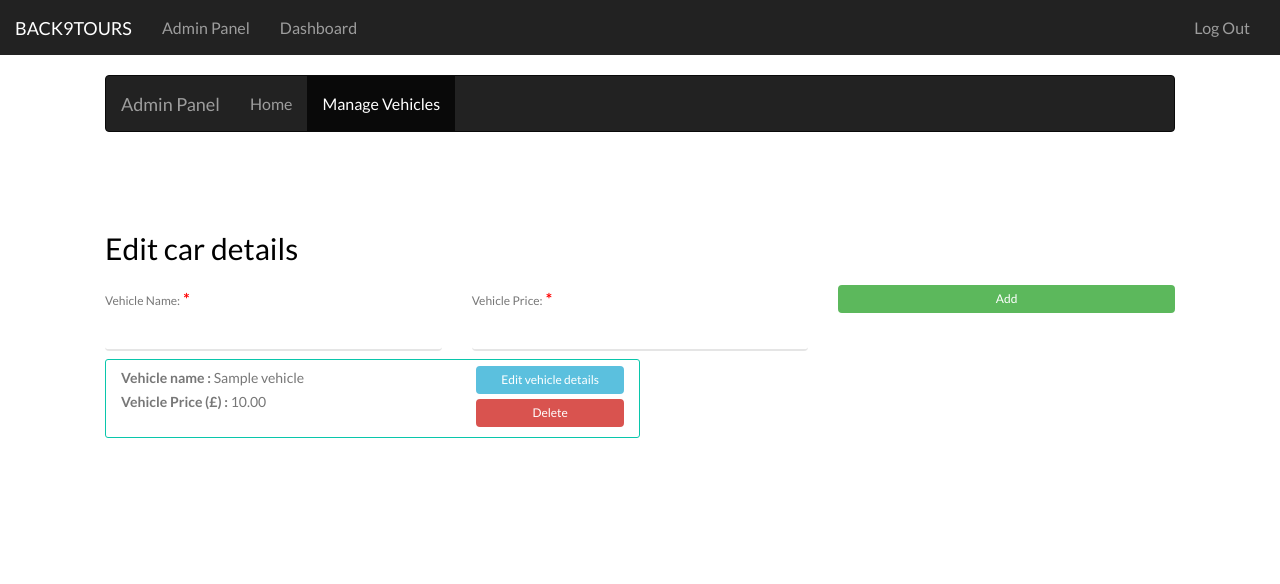
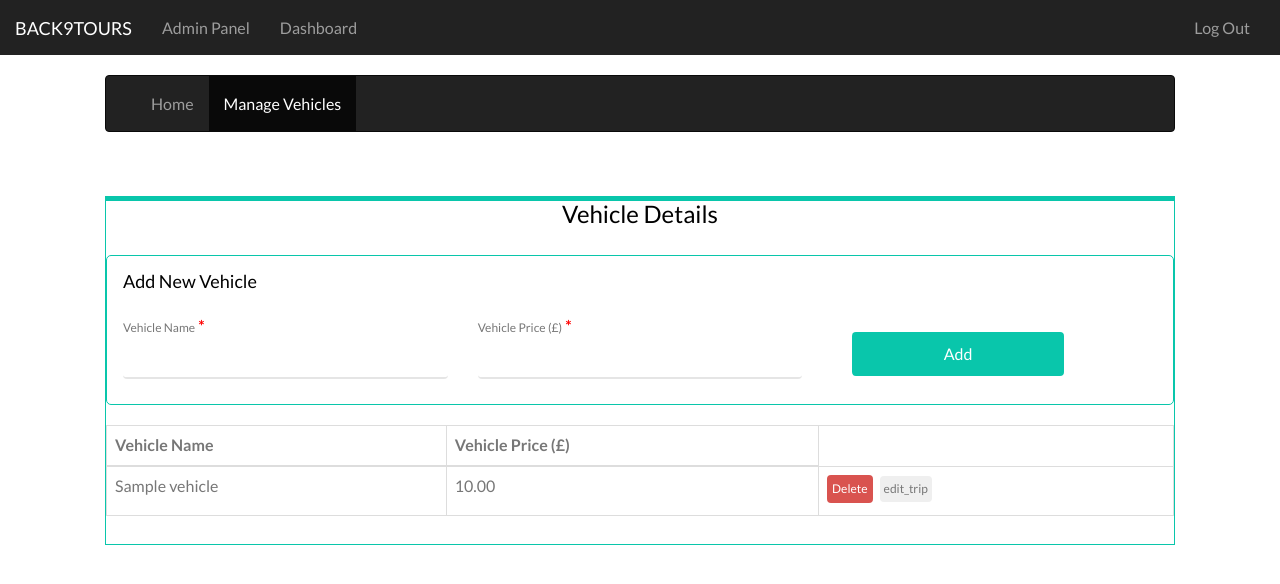
Before and after one commit to JayaniSumudini/Golf-Travel-Tracker, a PHP site: page /admin/manageVehical.php in a window 1280 px wide. Shown: the top 584 px of the page. Run offline with PHP 8.4, Linux system fonts and the light colour scheme; the visitor is signed in with stand-in values (Sample User, id 1); tables that the repository leaves empty hold one stand-in row (values such as "Sample post"); some libraries are stand-ins or nearby versions.

Commit message:
managevehicle page changes

```diff
--- a/admin/index.php
+++ b/admin/index.php
@@ -115,7 +115,7 @@ $conn = connection();
 				<span class="icon-bar"></span>
 				<span class="icon-bar"></span>
 			</button>
-			<a class="navbar-brand" href="#">Admin Panel</a>
+<!--			<a class="navbar-brand" href="#">Admin Panel</a>-->
 		</div>
 		<!-- Collect the nav links, forms, and other content for toggling -->
 		<div class="collapse navbar-collapse" id="bs-sidebar-navbar-collapse-1">
--- a/admin/manageVehical.php
+++ b/admin/manageVehical.php
@@ -1,6 +1,6 @@
 <?php
 session_start();
-
+$delete_error = "";
 if (!isset($_SESSION['user']) || !isset($_SESSION['user_role'])) {
     header("Location:../login");
 } elseif ($_SESSION['user_role'] != 'ADMIN') {
@@ -88,19 +88,24 @@ $conn = connection();
         <div class="container-fluid">
             <!-- Brand and toggle get grouped for better mobile display -->
             <div class="navbar-header">
-			<button type="button" class="navbar-toggle" data-toggle="collapse" data-target="#bs-sidebar-navbar-collapse-1">
+                <button type="button" class="navbar-toggle" data-toggle="collapse"
+                        data-target="#bs-sidebar-navbar-collapse-1">
                     <span class="sr-only">Toggle navigation</span>
                     <span class="icon-bar"></span>
                     <span class="icon-bar"></span>
                     <span class="icon-bar"></span>
                 </button>
-			<a class="navbar-brand" href="#">Admin Panel</a>
+                <!--			<a class="navbar-brand" href="#">Admin Panel</a>-->
             </div>
             <!-- Collect the nav links, forms, and other content for toggling -->
             <div class="collapse navbar-collapse" id="bs-sidebar-navbar-collapse-1">
                 <ul class="nav navbar-nav">
-				<li><a href="/web/admin/">Home<span style="font-size:16px;" class="pull-right hidden-xs showopacity glyphicon glyphicon-home"></span></a></li>
-				<li  class="active"><a href="/web/admin/manageVehical.php">Manage Vehicles<span style="font-size:16px;" class="pull-right hidden-xs showopacity glyphicon glyphicon-user"></span></a></li>
+                    <li><a href="/web/admin/">Home<span style="font-size:16px;"
+                                                        class="pull-right hidden-xs showopacity glyphicon glyphicon-home"></span></a>
+                    </li>
+                    <li class="active"><a href="/web/admin/manageVehical.php">Manage Vehicles<span
+                                    style="font-size:16px;"
+                                    class="pull-right hidden-xs showopacity glyphicon glyphicon-user"></span></a></li>
                 </ul>
             </div>
         </div>
@@ -108,100 +113,158 @@ $conn = connection();
 
 
     <!--car edit-->
+    <div class="row row-mt-15em" style="margin-top: 4em;">
+        <div class="col-md-12 animate-box" data-animate-effect="fadeInRight">
+            <div class="form-wrap"
+                 style="box-shadow: none; border: 1px solid #09C6AB; border-top: 5px solid #09C6AB;">
+                <div class="tab">
+                    <div class="tab-content">
+                        <div id="trip" class="tab-content-inner active">
+                            <!--                            <h3 id="title_user" style="text-align:center">Plan your trip</h3>-->
+                            <h3 id="title_admin" style="text-align:center">Vehicle Details</h3>
+                            <!--                            --><?php
+                            //                            if ($_SESSION['user_role'] == 'ADMIN') {
+                            //                                ?>
+                            <!--                                <script type="text/javascript">$('#title_user').hide()</script>-->
+                            <!--                                --><?php
+                            //                            }
+                            //                            ?>
+                            <!--                            --><?php
+                            //                            if ($_SESSION['user_role'] != 'ADMIN') {
+                            //                                ?>
+                            <!--                                <script type="text/javascript">$('#title_admin').hide()</script>-->
+                            <!--                                --><?php
+                            //                            }
+                            //                            ?>
                             <form role="form" action="index.php" method="post">
+                                <div class="row form-group">
+                                    <span style="-webkit-text-fill-color: red" id="errorSpan"></span>
+                                </div>
 
-        <div class="row">
-            <div class="col-md-12 col-md-offset-0 text-left">
-
-                <div class="row row-mt-15em" style="margin-top: 4em;">
-                    <div class="col-md-12  mt-text animate-box" data-animate-effect="fadeInUp"
-                         style="margin-top:1em">
-
-                        <h2>Edit car details</h2>
-                        <div class="row">
-                            <div class="col-md-12">
+                                <div style="border:solid 1px #09C6AB;border-radius: 5px; padding: 16px;margin-bottom: 20px"
+                                     id="div1">
+                                    <!--                                    <?php
+/*                                                                        if ($_SESSION['user_role'] == 'ADMIN') {
+                                                                            */?>
+                                                                            <script type="text/javascript">$('#div1').hide()</script>
+                                                                            --><?php
+/*                                                                        }
+                                                                        */?>
+                                    <h4>Add New Vehicle</h4>
+                                   <!--                                     <span style="font-weight: bold;color: red">
+                                    <?php /*echo($itineary_error); */?></span>-->
                                     <div class="row form-group" id="isSelect">
                                         <div class="col-md-4">
-                                        <label>Vehicle Name: </label>
+                                            <label>Vehicle Name</label>
                                             <span style="font-weight: bold;color: red">*</span>
-                                        <input type="text" id="vehicle_name"
+                                            <input type="text"
+                                                   id="vehicle_name"
                                                    name="vehicle_name"
                                                    class="form-control">
                                         </div>
 
                                         <div class="col-md-4">
-                                        <label>Vehicle Price: </label>
+                                            <label>Vehicle Price (£)</label>
                                             <span style="font-weight: bold;color: red">*</span>
                                             <input type="number" id="vehicle_price"
                                                    name="vehicle_price"
                                                    class="form-control">
                                         </div>
 
-                                    <div class="col-md-4">
-                                        <input type="submit" class="btn btn-sm btn-success btn-block"
-                                               id="add_car" name="add_car"
-                                               value="Add" style="font-size: 12px; padding: 3px;">
+                                        <div class="col-md-3">
+                                            <label></label>
+                                            <input type="submit" id="add" name="add"
+                                                   class="btn btn-sm btn-primary " value="Add"
+                                                   style="float: right;margin-top: 20px; width: 90%">
                                         </div>
                                     </div>
                                 </div>
 
-                        </div>
+                                <div class="row form-group">
+                                    <div class="col-md-12" style="overflow-x:auto; width: 100%">
+                                        <table class="table table-bordered">
+                                            <thead>
+                                            <tr style="font-weight: 800;">
+                                                <th>Vehicle Name</th>
+                                                <th>Vehicle Price (£)</th>
+                                            </tr>
+                                            </thead>
+                                            <tbody>
                                             <?php
-                        $query1 = "SELECT * FROM vehicle ORDER BY vehicle_id";
-                        $result1 = $conn->query($query1);
-                        if ($result1->num_rows > 0) {
-                            while ($row1 = $result1->fetch_assoc()) {
+                                            $query = "SELECT * FROM vehicle";
+
+                                            $vehicleList = $conn->query($query);
+                                            if ($vehicleList->num_rows > 0) {
+                                                while ($rowValue = $vehicleList->fetch_assoc()) {
                                                     ?>
-                                <div class="col-md-6"
-                                     style="border: 1px solid #09C6AB;padding:6px 15px;margin-bottom: 3px;border-radius: 3px; font-size: 14px">
-                                    <div class="row">
-
-                                        <div class="col-sm-8">
-                                            <b>Vehicle name : </b><?php echo($row1["vehicle_name"]); ?><br>
-                                            <b>Vehicle Price (£) : </b><?php echo($row1["vehicle_price"]); ?><br>
-                                        </div>
-                                        <div class="col-sm-4">
+                                                    <tr>
+                                                        <td><?php echo($rowValue["vehicle_name"]); ?></td>
+                                                        <td><?php echo($rowValue["vehicle_price"]); ?></td>
+                                                        <td>
                                                             <form method="post" action="">
                                                                 <input type='hidden' name='vehicle_id'
-                                                       value='<?php echo($row1["vehicle_id"]); ?> '>
-                                                <input type="submit" class="btn btn-sm btn-info btn-block"
-                                                       id="edit_car" name="edit_car"
-                                                       value="Edit vehicle details"
+                                                                       value='<?php echo($rowValue["vehicle_id"]); ?> '>
+                                                                <input type="submit"
+                                                                       class="btn btn-sm btn-danger"
+                                                                       id="delete" name="delete"
+                                                                       value="Delete"
                                                                        style="font-size: 12px; padding: 3px;">
-                                                <input type="submit" class="btn btn-sm btn-danger btn-block"
-                                                       id="delete_car" name="delete_car"
-                                                       value="Delete" style="font-size: 12px; padding: 3px;">
+
+                                                                <span style="font-weight: bold;color: red"><?php echo($delete_error); ?></span>
+                                                                <input type="submit"
+                                                                       class="btn btn-sm "
+                                                                       id="edit_trip" name="edit_trip"
+                                                                       value="edit_trip"
+                                                                       style="font-size: 12px; padding: 3px;">
                                                             </form>
+                                                        </td>
                                                         <?php
-                                            if (isset($_POST['delete_car'])) {
-                                                $vehicle_id = $row1["vehicle_id"];
+                                                        if (isset($_POST['delete'])) {
+                                                            $vehicle_id = $rowValue["vehicle_id"];
                                                             $queryDelete = "DELETE FROM vehicle WHERE vehicle_id='$vehicle_id'";
                                                             if ($conn->query($queryDelete)) {
-                                                    unset($_POST['delete_car']);
                                                                 print("<script>
 //                                                                                alert('Party removed');
-                                                                                window.location.href='../admin';
+                                                                                window.location.href='../admin/manageVehical.php';
                                                                                 </script>");
                                                             } else {
                                                                 $delete_error = "Error when remove ! ";
                                                             }
+                                                            $_POST = array();
                                                         }
+
+
+                                                        if (isset($_POST['edit_trip'])) {
+                                                            $vehicle_id2 = isset($_POST['vehicle_id']) ? $_POST['vehicle_id'] : "";
+                                                            $query2 = "SELECT * FROM vehicle WHERE vehicle_id='$vehicle_id2'";
+                                                            $result2 = $conn->query($query2);
+                                                            $row2 = $result2->fetch_assoc();
+                                                            $_SESSION['editTrip'] = $row2;
+//                                                            /*print("<script>
+//                                                                                window.location.href='../tripEdit';
+//                                                                                    </script>");*/
+                                                        }
+
                                                         ?>
-                                        </div>
-
-                                    </div>
-                                </div>
+                                                    </tr>
 
                                                     <?php
                                                 }
                                             }
                                             ?>
+                                            </tbody>
+                                        </table>
+                                    </div>
+                                </div>
+                            </form>
+
                         </div>
 
                     </div>
                 </div>
             </div>
-    </form>
+        </div>
+    </div>
 
     <!--end car edit-->
 </div>
--- a/function/define.php
+++ b/function/define.php
@@ -8,7 +8,7 @@ define("HOST","localhost");
 
 define("DBNAME","golf_travel_route");
 define("UNAME","root");
-define("PW","root");
+define("PW","");
 
 ///* file path for save new projects */
 //define("ROAD","../roads/");
```
Lines whose indentation alone changed are shown as unchanged.
